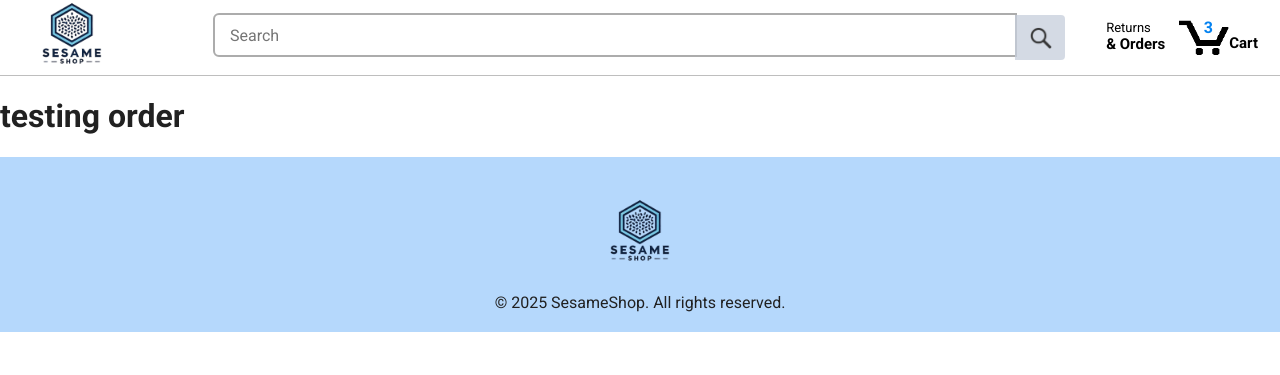
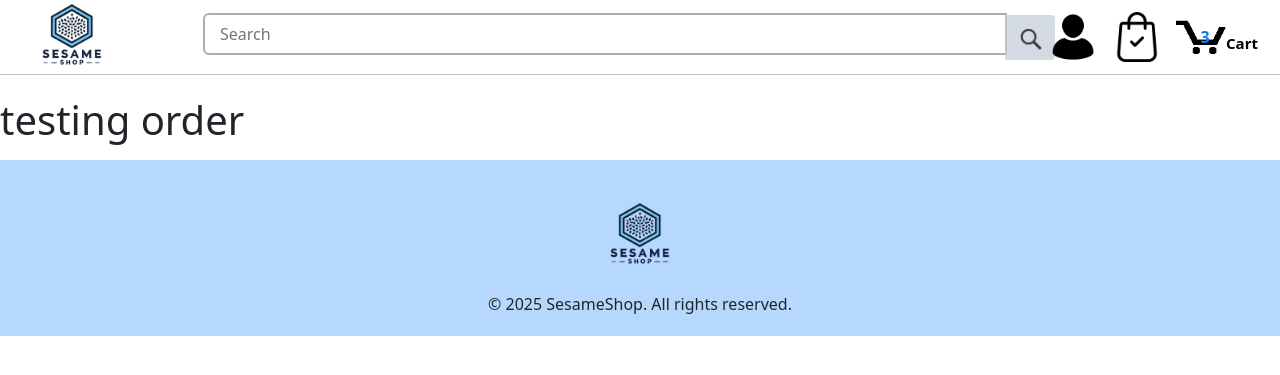
Before and after one commit to Mohamedali171997/ppg, a Django app: page /orders/ in a window 1280 px wide. Shown: the top 375 px of the page. Run offline with Django 5.2, Linux system fonts and the light colour scheme.

Commit message:
ajouter login logout admin

```diff
--- a/Ecommerce/templates/base.html
+++ b/Ecommerce/templates/base.html
@@ -2,7 +2,7 @@
 <!DOCTYPE html>
 <html>
   <head>
-    <title>Sesam shop</title>
+    <title>Sesame shop</title>
 
     <meta name="viewport" content="width=device-width, initial-scale=1">
 
@@ -18,13 +18,14 @@
 
     <link rel="stylesheet" href="{% static 'styles/pages/cart/cart-header.css' %}">
     <link rel="stylesheet" href="{% static 'styles/shared/sesame-footer.css' %}">
-
+    <link href="https://cdn.jsdelivr.net/npm/bootstrap@5.3.5/dist/css/bootstrap.min.css" rel="stylesheet" integrity="sha384-SgOJa3DmI69IUzQ2PVdRZhwQ+dy64/BUtbMJw1MZ8t5HZApcHrRKUc4W0kG879m7" crossorigin="anonymous">
   </head>
   <body>
+  {% block alert %}
+
+  {% endblock alert %}
 
   {% block content %}
-
-
   {% endblock content %}
 
   <div class="footer">
@@ -37,5 +38,7 @@
       </div>
     </div>
   </div>
+  <script src="https://cdn.jsdelivr.net/npm/@popperjs/core@2.11.8/dist/umd/popper.min.js" integrity="sha384-I7E8VVD/ismYTF4hNIPjVp/Zjvgyol6VFvRkX/vR+Vc4jQkC+hVqc2pM8ODewa9r" crossorigin="anonymous"></script>
+<script src="https://cdn.jsdelivr.net/npm/bootstrap@5.3.5/dist/js/bootstrap.min.js" integrity="sha384-VQqxDN0EQCkWoxt/0vsQvZswzTHUVOImccYmSyhJTp7kGtPed0Qcx8rK9h9YEgx+" crossorigin="anonymous"></script>
   </body>
 </html>
--- a/Ecommerce/templates/header.html
+++ b/Ecommerce/templates/header.html
@@ -1,4 +1,5 @@
 {% load static %}
+
 <div class="sesame-header">
       <div class="sesame-header-left-section">
         <a href="{% url 'home' %}" class="header-link">
@@ -18,10 +19,21 @@
       </div>
 
       <div class="sesame-header-right-section">
+{% if user.is_authenticated %}
+</a>
+        <a class="account-link header-link" href="{% url 'logout' %}">
+          <img class="cart-icon" src="{% static 'images/icons/logout.png' %}">
+        </a>
+
+{% else %}
+        <a class="account-link header-link" href="{% url 'login' %}">
+          <img class="cart-icon" src="{% static 'images/icons/login-avatar.png' %}">
+
+
+{% endif %}
         <a class="orders-link header-link" href="{% url "orders" %}">
 
-          <span class="returns-text">Returns</span>
-          <span class="orders-text">& Orders</span>
+          <img class="cart-icon" src="{% static 'images/icons/shopping-bag.png' %}">
         </a>
 
         <a class="cart-link header-link" href="{% url 'cart' %}">
--- a/Ecommerce/urls.py
+++ b/Ecommerce/urls.py
@@ -5,5 +5,7 @@ urlpatterns = [
     path('', views.home, name='home'),
     path('cart/', views.cart, name='cart'),
     path('orders/', views.orders, name='orders'),
+    path('login/', views.login_user, name='login'),
+    path('logout/', views.logout_user, name='logout'),
 
 ]
--- a/Ecommerce/views.py
+++ b/Ecommerce/views.py
@@ -1,5 +1,8 @@
-from django.shortcuts import render
+from django.shortcuts import render,redirect
 from .models import Product,Rating
+from django.contrib.auth import authenticate,login,logout
+from django.contrib import messages
+
 
 # Create your views here.
 def home(request):
@@ -9,3 +12,24 @@ def cart(request):
     return render(request, 'cart.html', {})
 def orders(request):
     return render(request, 'orders.html', {})
+def login_user(request):
+    if request.method == 'POST':
+        username = request.POST['username']
+        password = request.POST['password']
+        user = authenticate(request, username=username, password=password)
+        if user is not None:
+            login(request, user)
+            messages.success(request, 'Login successful')
+            return redirect('home')
+        else:
+            messages.error(request, 'Invalid credentials')
+
+            return redirect('login')
+    else:
+        return render(request, 'login.html', {})
+
+def logout_user(request):
+    logout(request)
+    messages.success(request, 'Logout successful')
+
+    return redirect('home')
--- a/static/styles/shared/general.css
+++ b/static/styles/shared/general.css
@@ -1,3 +1,5 @@
+
+
 body {
   font-family: Roboto, Arial;
   color: rgb(33, 33, 33);
--- a/static/styles/shared/sesame-header.css
+++ b/static/styles/shared/sesame-header.css
@@ -99,7 +99,7 @@
 }
 
 .sesame-header-right-section {
-  width: 180px;
+  width: 200px;
   flex-shrink: 0;
   display: flex;
   justify-content: end;
@@ -127,9 +127,23 @@
   position: relative;
 }
 
-.cart-icon {
+.cart-icon,
+.account-icon {
   width: 50px;
+  object-fit :cover;
 }
+
+.account-link {
+  color: rgb(0, 0, 0);
+  display: flex;
+  align-items: center;
+}
+.account-text {
+  display: block;
+  font-size: 15px;
+  font-weight: 700;
+}
+
 
 .cart-text {
   margin-top: 12px;
@@ -143,7 +157,7 @@
   font-weight: 700;
 
   position: absolute;
-  top: 4px;
+  top: -10  px;
   left: 22px;
 
   width: 26px;
```
Also changed, not shown: Ecommerce/templates/home.html (+11 -4 lines), Ecommerce/templates/login.html (added, +25 -0 lines), Ecommerce/templates/logout.html (added, +15 -0 lines), db.sqlite3, static/images/icons/account.png (added), static/images/icons/checkout.png (added), static/images/icons/login-avatar.png (added), static/images/icons/logout.png (added), static/images/icons/shopping-bag.png (added), static/images/icons/user.png (added).
